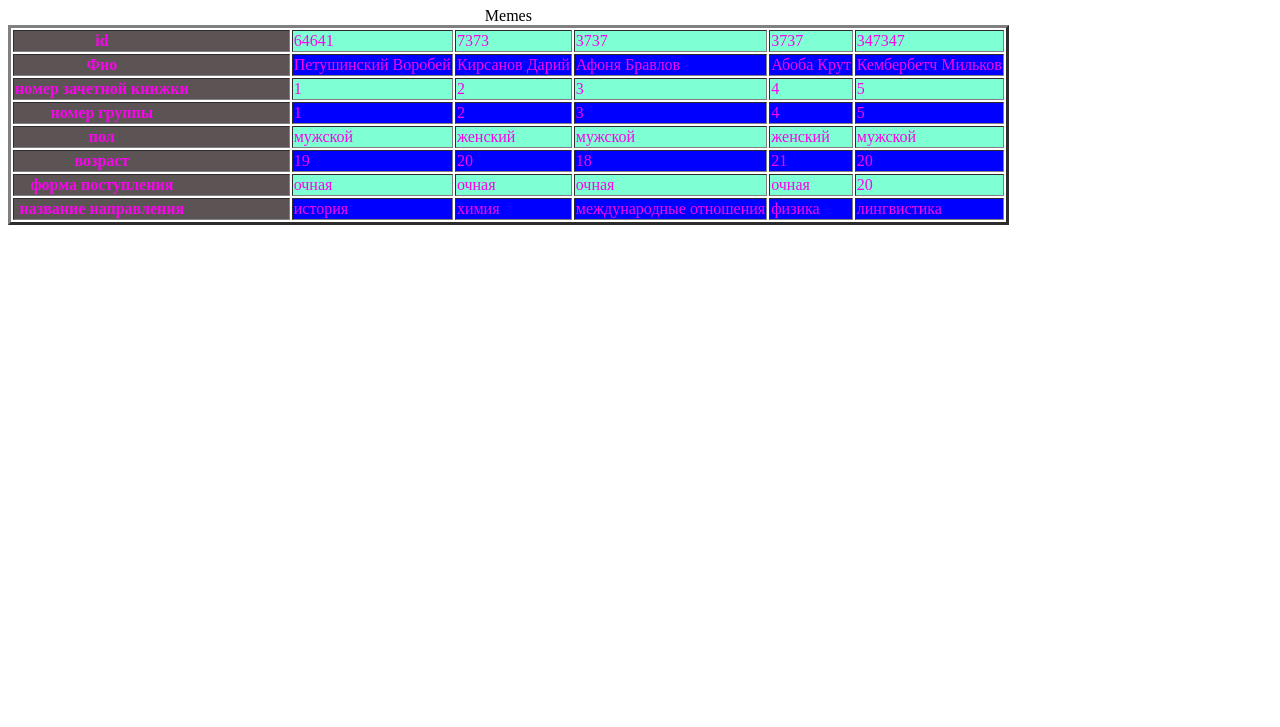
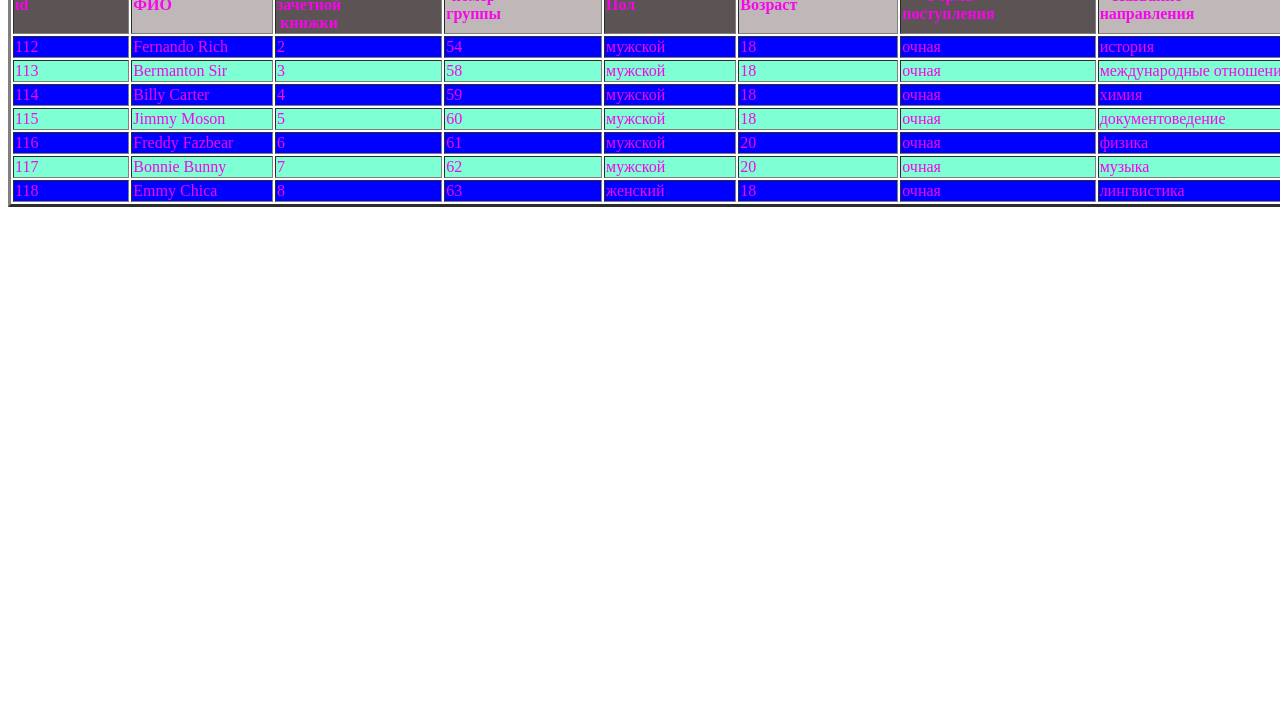
Before and after one commit to serjei4888-source/3-, a plain HTML site: page table.html in a window 1280 px wide. Shown: the part 73-800 px from the top of the page. Drawn offline with Linux system fonts and the light colour scheme.

Commit message:
Update table.html

```diff
--- a/table.html
+++ b/table.html
@@ -1,90 +1,103 @@
 <!DOCTYPE html>
+<html>
 
 <head>
     <link rel="stylesheet" href="table.css">
 </head>
 
 <body>
-    <h1>Table<a href="table.html"></a></h1>
-    <a href="table.css"></a>
+    <a href="table.html">Table</a>
 
     <table border="3">
         <caption>Memes</caption>
+        <tr>
+            <th>id</th>
+            <th>ФИО</th>
+            <th>Номер зачетной книжки</th>
+            <th>номер группы</th>
+            <th>Пол</th>
+            <th>Возраст</th>
+            <th>Форма поступления</th>
+            <th>Название направления</th>
+        </tr>
 
-        <tr class="om">
-            <th>id</th>
-            <td>64641</td>
-            <td>7373</td>
-            <td>3737</td>
-            <td>3737</td>
-            <td>347347</td>
-
+        <tr>
+            <td>112</td>
+            <td>Fernando Rich</td>
+            <td>2</td>
+            <td>54</td>
+            <td>мужской</td>
+            <td>18</td>
+            <td>очная</td>
+            <td>история</td>
         </tr>
-        <tr>
-            <th>Фио</th>
-            <td>Петушинский Воробей</td>
-            <td>Кирсанов Дарий</td>
-            <td>Афоня Бравлов</td>
-            <td>Абоба Крут</td>
-            <td>Кембербетч Мильков</td>
+        <td>113</td>
+        <td>Bermanton Sir</td>
+        <td>3</td>
+        <td>58</td>
+        <td>мужской</td>
+        <td>18</td>
+        <td>очная</td>
+        <td>международные отношения</td>
         </tr>
 
 
         <tr>
-            <th>номер зачетной книжки</th>
-            <td>1</td>
-            <td>2</td>
-            <td>3</td>
+            <td>114</td>
+            <td>Billy Carter</td>
             <td>4</td>
+            <td>59</td>
+            <td>мужской</td>
+            <td>18</td>
+            <td>очная</td>
+            <td>химия</td>
+        </tr>
+
+        <tr>
+            <td>115</th>
+            <td>Jimmy Moson</td>
             <td>5</td>
+            <td>60</td>
+            <td>мужской</td>
+            <td>18</td>
+            <td>очная</td>
+            <td>документоведение</td>
+        </tr>
+        <tr>
+            <td>116</td>
+            <td>Freddy Fazbear</td>
+            <td>6</td>
+            <td>61</td>
+            <td>мужской</td>
+            <td>20</td>
+            <td>очная</td>
+            <td>физика</td>
         </tr>
 
 
         <tr>
-            <th>номер группы</th>
-            <td>1</td>
-            <td>2</td>
-            <td>3</td>
-            <td>4</td>
-            <td>5</td>
+            <td>117</td>
+            <td>Bonnie Bunny</td>
+            <td>7</td>
+            <td>62</td>
+            <td>мужской</td>
+            <td>20</td>
+            <td>очная</td>
+            <td>музыка</td>
         </tr>
 
         <tr>
-            <th>пол</th>
-            <td>мужской</td>
+            <td>118</td>
+            <td>Emmy Chica</td>
+            <td>8</td>
+            <td>63</td>
             <td>женский</td>
-            <td>мужской</td>
-            <td>женский</td>
-            <td>мужской</td>
-        </tr>
-        <tr>
-            <th>возраст</th>
-            <td>19</td>
-            <td>20</td>
             <td>18</td>
-            <td>21</td>
-            <td>20</td>
-        </tr>
-
-
-        <tr>
-            <th>форма поступления</th>
             <td>очная</td>
-            <td>очная</td>
-            <td>очная</td>
-            <td>очная</td>
-            <td>20</td>
-        </tr>
-
-        <tr>
-            <th>название направления</th>
-            <td>история</td>
-            <td>химия</td>
-            <td>международные отношения</td>
-            <td>физика</td>
             <td>лингвистика</td>
         </tr>
 
     </table>
-    </caption>
 </body>
+
+</html>
```
